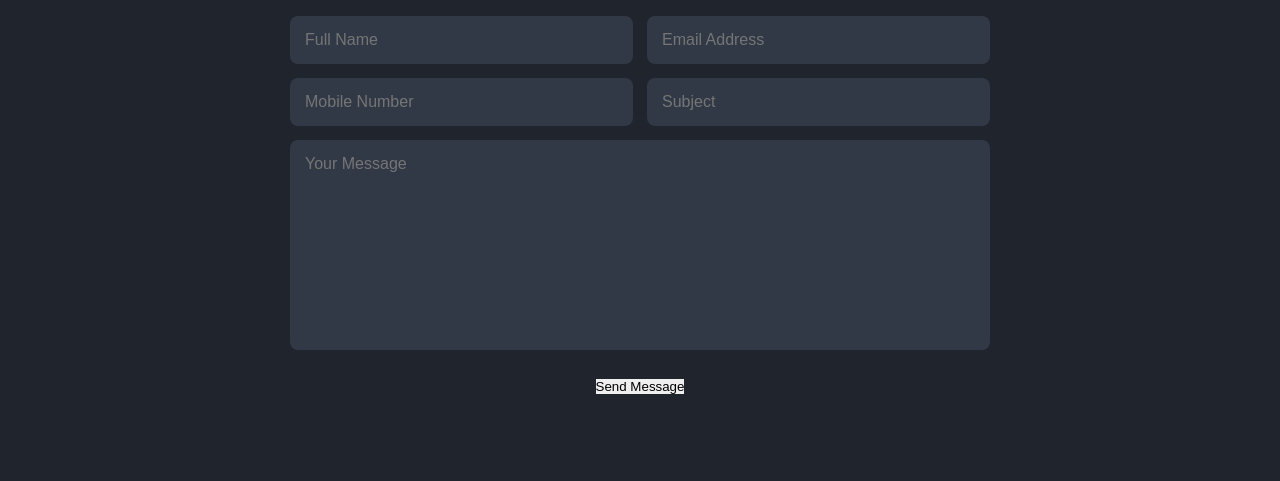
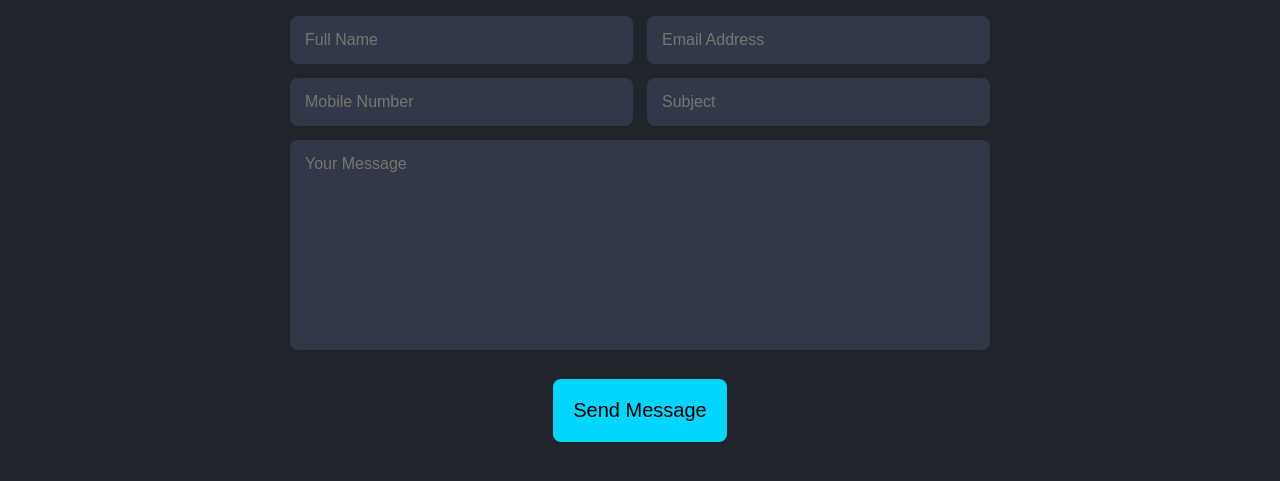
Before and after one commit to ann-sdan/Portfolio, a plain HTML site: page contact.html in a window 1280 px wide. Shown: the part 155-636 px from the top of the page. Drawn offline with Linux system fonts and the light colour scheme.

Commit message:
Update contact.css

```diff
--- a/styles/contact.css
+++ b/styles/contact.css
@@ -45,4 +45,8 @@
 .contact form .btn {
   margin-top: 2rem;
   cursor: pointer;
+  background-color: rgb(0, 213, 255);
+  padding: 2rem;
+  border-radius: 0.8rem;
+  font-size: 2rem;
 }
```
